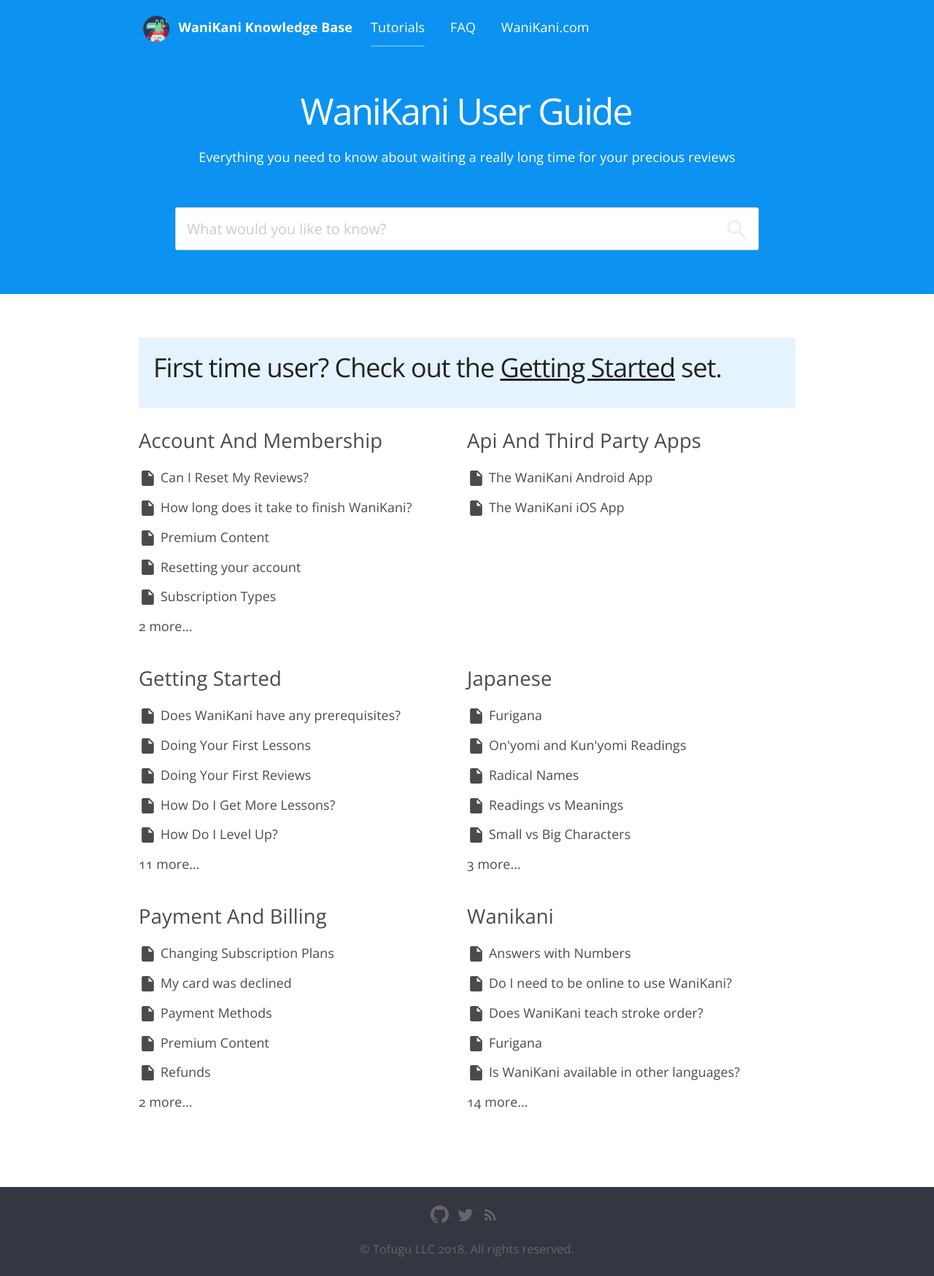
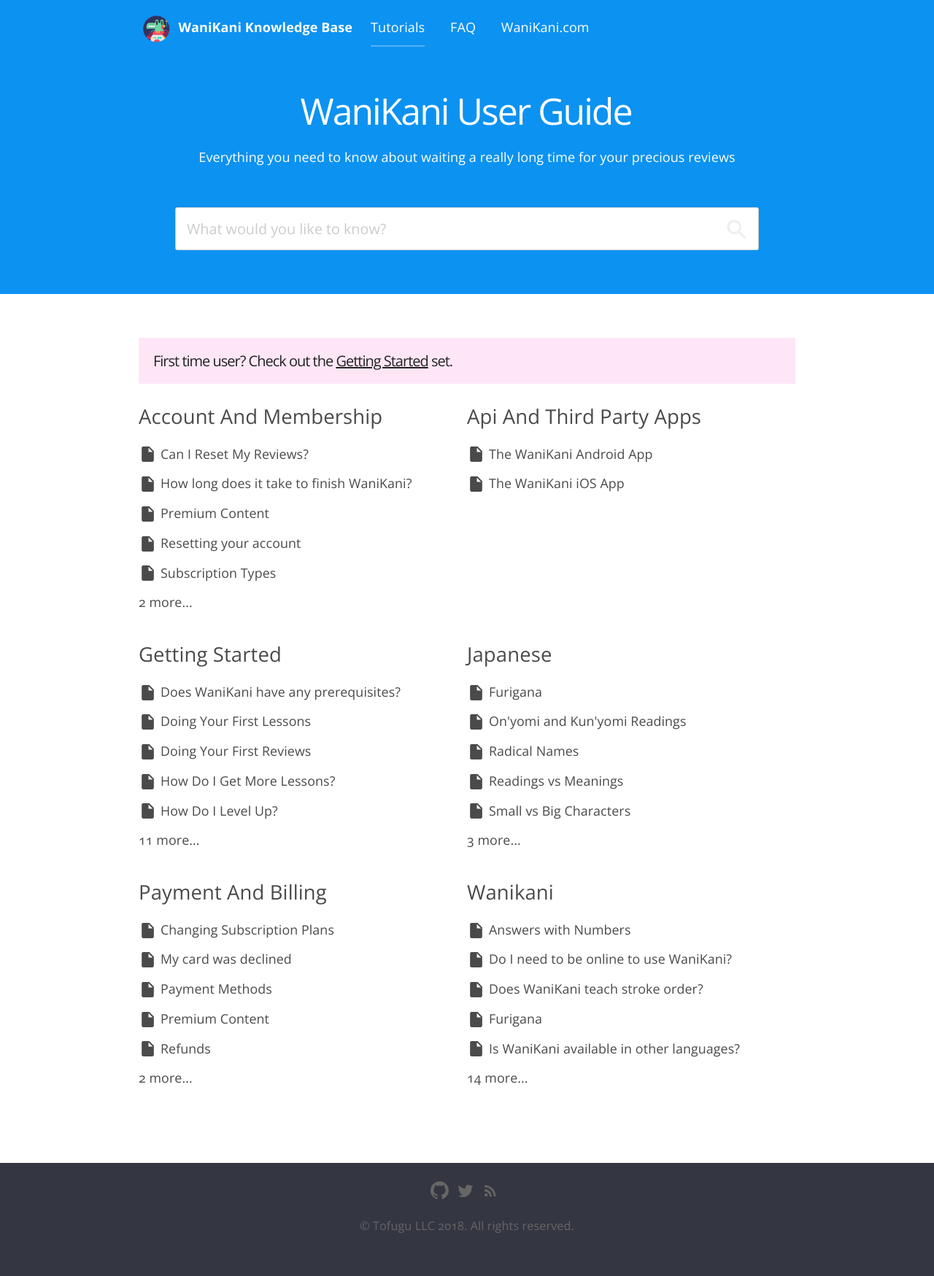
Before and after one commit to CloudCannon/base-jekyll-template, a Jekyll site: the page built from index.html, in a window 1280 px wide. Shown: the whole page at 73% size. Built offline with Jekyll 4.4.1, drawn with Linux system fonts in a browser that asks for light colours; nearby versions of some CDN libraries; after the commit the page ends 1716 px from its top, so only the background shows below that.

Commit message:
Change up styling for landing page banner

```diff
--- a/_sass/wanikani/banner.scss
+++ b/_sass/wanikani/banner.scss
@@ -1,11 +1,13 @@
 .banner {
-  background-color: lighten($header-color, 45%);
+  background-color: lighten(#ff00aa, 45%);
   margin-bottom: 3rem;
   padding: 2rem;
-  h4 {
+}
+
+// _sass/tutorials.scss:129
+.banner--getting-started {
+  h2 {
+    font-size: 2rem;
     margin-bottom: 0;
   }
 }
-
-.banner--getting-started {
-}
```
